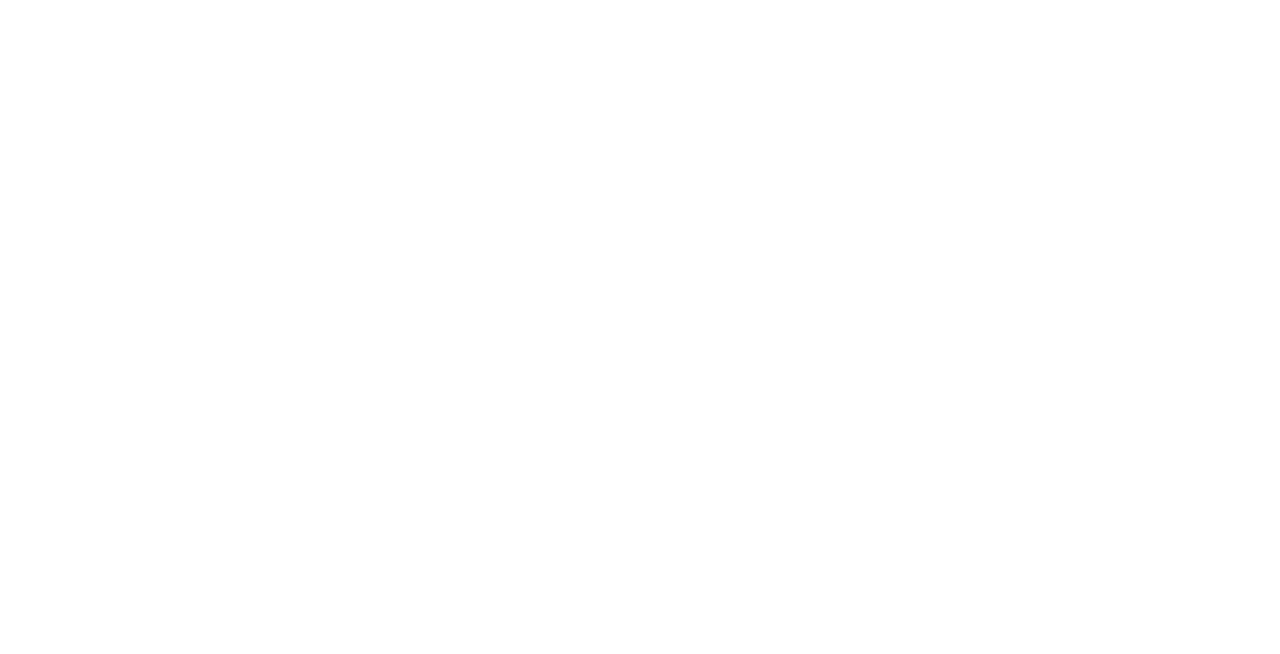
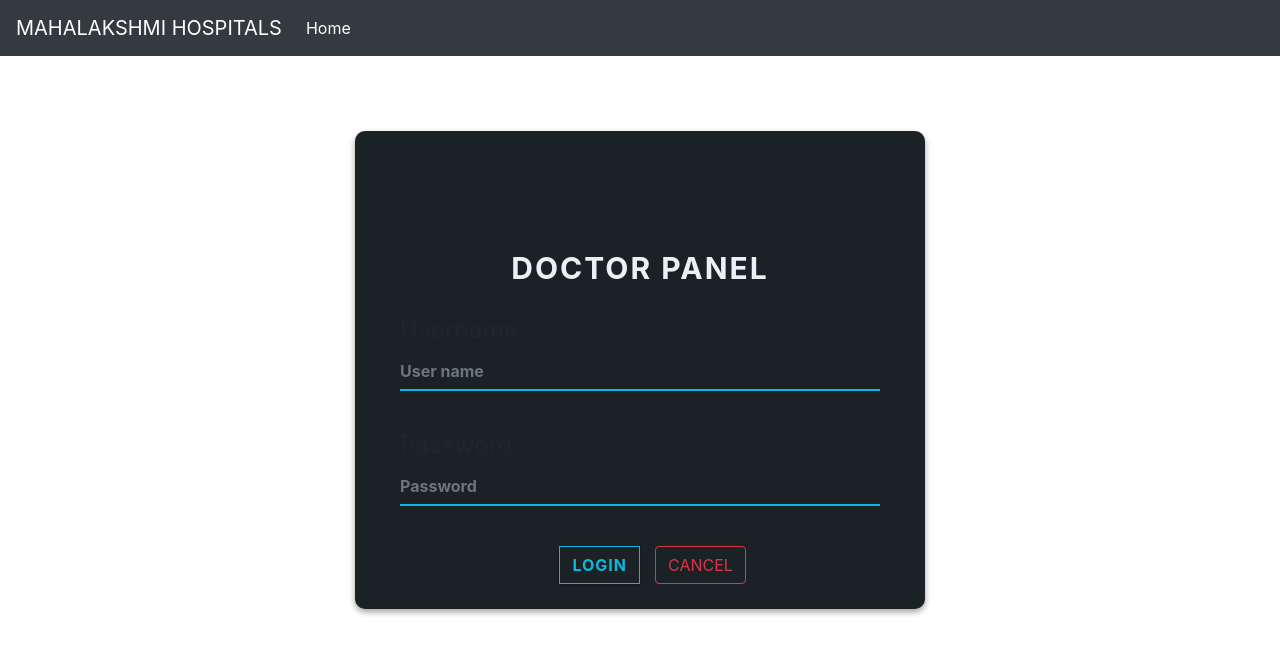
Before and after one commit to SaurabhT910/FrontendHospitalManagementSystem, an Angular app: page /doctor-login in a window 1280 px wide. Before the commit this address led to /. Shown: the top 654 px of the page. Built offline with nearby package versions, Linux system fonts and the light colour scheme.

Commit message:
Authenticate the doctor Dash

```diff
--- a/src/app/app-routing.module.ts
+++ b/src/app/app-routing.module.ts
@@ -12,6 +12,7 @@
 import { UpdatePatinetComponent } from './update-patinet/update-patinet.component';
 import { UpdateMedicineComponent } from './update-medicine/update-medicine.component';
 import { ViewPatientComponent } from './view-patient/view-patient.component';
+import { DoctorLoginComponent } from './doctor-login/doctor-login.component';
 
 
 const routes: Routes = [
@@ -27,7 +28,8 @@
   { path:'add-medicine',component:AddMedicineComponent},
   { path:"update-patient/:pid",component:UpdatePatinetComponent},
   { path:"update-medicine/:id", component:UpdateMedicineComponent},
-  { path:"view-patient/:pid",component:ViewPatientComponent}
+  { path:"view-patient/:pid",component:ViewPatientComponent},
+  { path:"doctor-login",component:DoctorLoginComponent}
 ];
 
 @NgModule({
--- a/src/app/app.module.ts
+++ b/src/app/app.module.ts
@@ -17,6 +17,7 @@
 import { UpdatePatinetComponent } from './update-patinet/update-patinet.component';
 import { UpdateMedicineComponent } from './update-medicine/update-medicine.component';
 import { ViewPatientComponent } from './view-patient/view-patient.component';
+import { DoctorLoginComponent } from './doctor-login/doctor-login.component';
 
 
 @NgModule({
@@ -34,6 +35,7 @@
     UpdatePatinetComponent,
     UpdateMedicineComponent,
     ViewPatientComponent,
+    DoctorLoginComponent,
   ],
   imports: [
     BrowserModule,
--- /dev/null
+++ b/src/app/doctor-auth.service.ts
@@ -0,0 +1,20 @@
+import { Injectable } from '@angular/core';
+
+@Injectable({
+  providedIn: 'root'
+})
+export class DoctorAuthService {
+
+  constructor() { }
+
+  authenticate(username:string,password:string){
+
+    if(username=="Saurabh" && password=="Talwar@910"){
+        sessionStorage.setItem("username",username);
+        return true;
+    }
+    else{
+      return false;
+    }
+  }
+}
--- a/src/app/doctor-dash/doctor-dash.component.html
+++ b/src/app/doctor-dash/doctor-dash.component.html
@@ -17,7 +17,7 @@
         <li class="nav-item">
             <a style="color: white;"class="nav-link active" aria-current="page" href="javascript:void(0);" routerLink="/medicine-list"> View Medicine </a>
         </li>&nbsp;
-        <button class="btn btn-danger">Logout</button>
+        <button class="btn btn-danger"routerLink="/home">Logout</button>
       </ul>
     </div>
   </nav>
--- /dev/null
+++ b/src/app/doctor-login/doctor-login.component.css
@@ -0,0 +1,128 @@
+body {
+    background: #222D32;
+    font-family: 'Roboto', sans-serif;
+}
+
+.login-box {
+    margin-top: 75px;
+    height: auto;
+    background: #1A2226;
+    text-align: center;
+    border-radius: 10px;
+    box-shadow: 0 3px 6px rgba(0, 0, 0, 0.16), 0 3px 6px rgba(0, 0, 0, 0.23);
+}
+
+.login-key {
+    height: 100px;
+    font-size: 80px;
+    line-height: 100px;
+    background: -webkit-linear-gradient(#27EF9F, #0DB8DE);
+    -webkit-background-clip: text;
+    -webkit-text-fill-color: transparent;
+}
+
+.login-title {
+    margin-top: 15px;
+    text-align: center;
+    font-size: 30px;
+    letter-spacing: 2px;
+    margin-top: 15px;
+    font-weight: bold;
+    color: #ECF0F5;
+}
+
+.login-form {
+    margin-top: 25px;
+    text-align: left;
+}
+
+input[type=text] {
+    background-color: #1A2226;
+    border: none;
+    border-bottom: 2px solid #0DB8DE;
+    border-top: 0px;
+    border-radius: 0px;
+    font-weight: bold;
+    outline: 0;
+    margin-bottom: 20px;
+    padding-left: 0px;
+    color: #ECF0F5;
+}
+
+input[type=password] {
+    background-color: #1A2226;
+    border: none;
+    border-bottom: 2px solid #0DB8DE;
+    border-top: 0px;
+    border-radius: 0px;
+    font-weight: bold;
+    outline: 0;
+    padding-left: 0px;
+    margin-bottom: 20px;
+    color: #ECF0F5;
+}
+
+.form-group {
+    margin-bottom: 40px;
+    outline: 0px;
+}
+
+.form-control:focus {
+    border-color: inherit;
+    -webkit-box-shadow: none;
+    box-shadow: none;
+    border-bottom: 2px solid #0DB8DE;
+    outline: 0;
+    background-color: #1A2226;
+    color: #ECF0F5;
+}
+
+input:focus {
+    outline: none;
+    box-shadow: 0 0 0;
+}
+
+label {
+    margin-bottom: 0px;
+}
+
+.form-control-label {
+    font-size: 10px;
+    color: #6C6C6C;
+    font-weight: bold;
+    letter-spacing: 1px;
+}
+
+.btn-outline-primary {
+    border-color: #0DB8DE;
+    color: #0DB8DE;
+    border-radius: 0px;
+    font-weight: bold;
+    letter-spacing: 1px;
+    box-shadow: 0 1px 3px rgba(0, 0, 0, 0.12), 0 1px 2px rgba(0, 0, 0, 0.24);
+}
+
+.btn-outline-primary:hover {
+    background-color: #0DB8DE;
+    right: 0px;
+}
+
+.login-btm {
+    float: left;
+}
+
+.login-button {
+    padding-right: 0px;
+    text-align: right;
+    margin-bottom: 25px;
+}
+
+.login-text {
+    text-align: left;
+    padding-left: 0px;
+    color: #A2A4A4;
+}
+
+.loginbttm {
+    padding: 0px;
+}
--- /dev/null
+++ b/src/app/doctor-login/doctor-login.component.html
@@ -0,0 +1,65 @@
+
+<nav style="margin:auto" class="navbar navbar-expand-lg bg-dark">
+
+    <a style="color: white;" class="navbar-brand" href="#">MAHALAKSHMI HOSPITALS</a>
+    <button class="navbar-toggler" type="button" data-bs-toggle="collapse" data-bs-target="#navbarSupportedContent" aria-controls="navbarSupportedContent" aria-expanded="false" aria-label="Toggle navigation">
+      <span class="navbar-toggler-icon"></span>
+    </button>
+    <div class="collapse navbar-collapse" id="navbarSupportedContent">
+      <ul class="navbar-nav me-auto mb-2 mb-lg-0">
+        <li class="nav-item">
+          <a style="color: white;"class="nav-link active" aria-current="page" href="javascript:void(0);" routerLink="/home">Home</a>
+        </li>
+
+
+
+      </ul>
+      <!-- <form class="d-flex" role="search">
+        <input class="form-control me-2" type="search" placeholder="Search" aria-label="Search">
+        <button class="btn btn-outline-success" type="submit">Search</button>
+      </form> -->
+    </div>
+
+  </nav>
+
+
+
+<div class="container">
+    <div class="row">
+        <div class="col-lg-3 col-md-2"></div>
+        <div class="col-lg-6 col-md-8 login-box">
+            <div class="col-lg-12 login-key">
+                <i class="fa fa-key" aria-hidden="true"></i>
+            </div>
+            <div class="col-lg-12 login-title">
+                DOCTOR PANEL
+            </div>
+
+            <div class="col-lg-12 login-form">
+                <div class="col-lg-12 login-form">
+                    <form>
+                        <div class="form-group">
+                            <label for="formGroupExampleInput" class="form-label"><h4>Username</h4></label>
+                        <input type="text" name="username" [(ngModel)]="username" class="form-control" id="formGroupExampleInput" placeholder="User name" required>
+                      </div>
+                        <div class="form-group">
+                            <label for="formGroupExampleInput2" class="form-label"><h4>Password</h4></label>
+                        <input type="password" name="password" [(ngModel)]="password" class="form-control" id="formGroupExampleInput2" placeholder="Password" required> </div>
+
+                        <div class="col-lg-12 loginbttm">
+                            <div class="col-lg-6 login-btm login-text">
+                                <!-- Error Message -->
+                            </div>
+                            <div class="col-lg-6 login-btm login-button">
+                                <button type="submit" class="btn btn-outline-primary" (click)=checkLogin()>LOGIN</button>
+                            </div>
+                            <div class="col-lg-2 login-btm login-button">
+                                <button type="submit" class="btn btn-outline-danger" routerLink="/home">CANCEL</button>
+                            </div>
+                        </div>
+                    </form>
+                </div>
+            </div>
+            <div class="col-lg-3 col-md-2"></div>
+        </div>
+    </div>
--- /dev/null
+++ b/src/app/doctor-login/doctor-login.component.ts
@@ -0,0 +1,33 @@
+import { Component } from '@angular/core';
+import { Router } from '@angular/router';
+import { DoctorAuthService } from '../doctor-auth.service';
+
+@Component({
+  selector: 'app-doctor-login',
+  standalone: false,
+  templateUrl: './doctor-login.component.html',
+  styleUrls: ['./doctor-login.component.css']
+
+})
+export class DoctorLoginComponent {
+     constructor(private router:Router,private doctorAuthService:DoctorAuthService){}
+     username:string='';
+     password:string='';
+
+    inValidLogin=false;
+
+    checkLogin(){
+
+      if(this.doctorAuthService.authenticate(this.username,this.password)){
+         this.router.navigate(['doctor-dash']);
+         this.inValidLogin=false;
+      }
+      else{
+        alert("Invalid credentials!!!");
+        this.router.navigate(['home']);
+        this.inValidLogin=true;
+      }
+
+    }
+
+}
--- a/src/app/home/home.component.html
+++ b/src/app/home/home.component.html
@@ -15,7 +15,7 @@
           <ul class="navbar-nav mr-auto">
           </ul>
             <div class="mx-2">
-                <button style="margin: 5px;" class="btn btn-danger" data-toggle="modal" data-target="#loginModal"><a style="color: white;" href="javascript:void(0);" routerLink="/doclogin">Login as Doctor</a></button>
+                <button style="margin: 5px;" class="btn btn-danger" data-toggle="modal" data-target="#loginModal"><a style="color: white;" href="javascript:void(0);" routerLink="/doctor-login">Login as Doctor</a></button>
                 <button style="margin: 5px;"class="btn btn-danger" data-toggle="modal" data-target="#loginModal"><a style="color:white;" href="javascript:void(0);" routerLink="/adlogin">Login as Admin</a></button>
             </div>
         </div>
```
Also changed, not shown: 2 other files (tests, documents, lock files or other folders).
